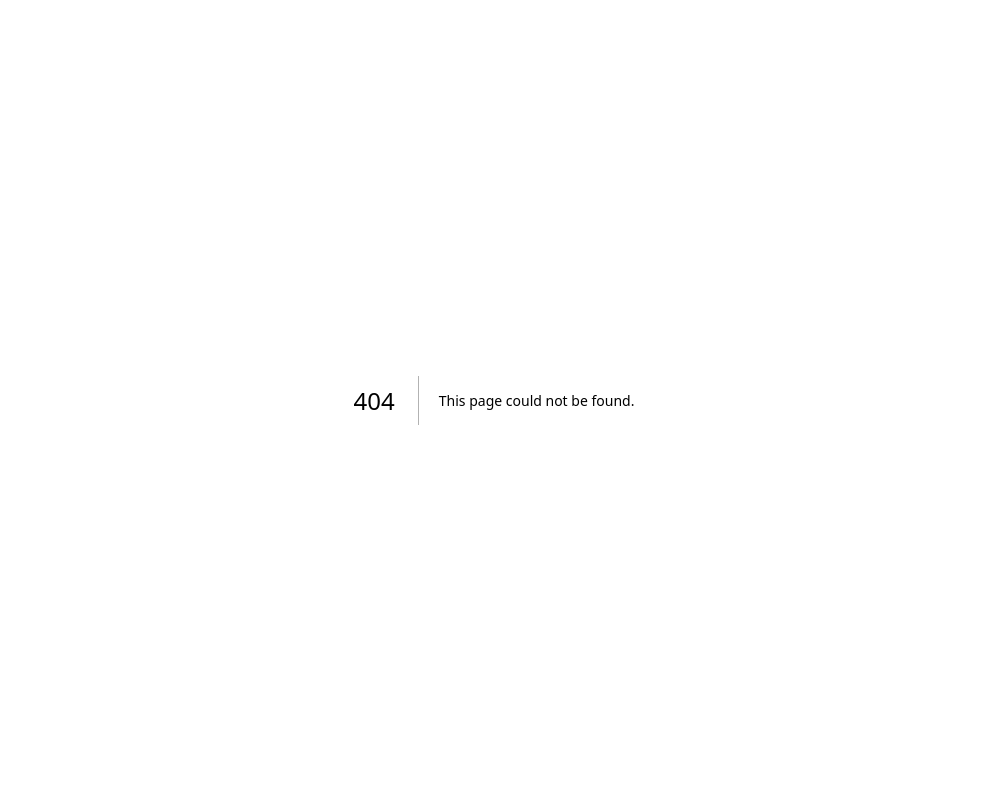
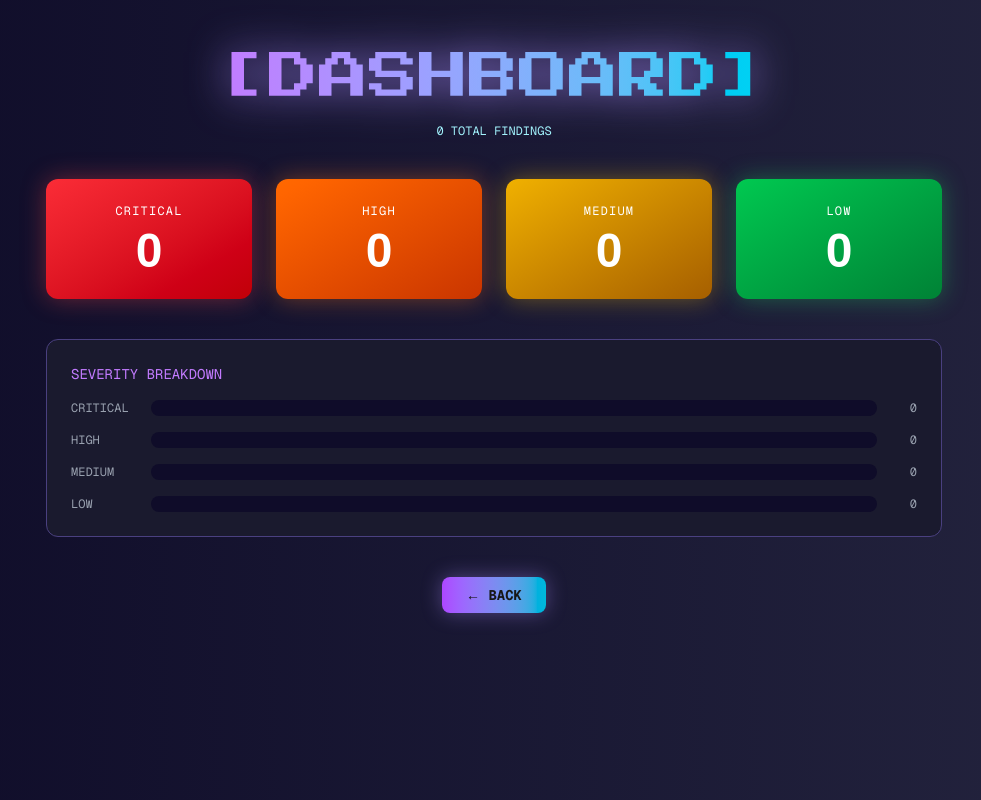
Before and after one commit to staagatajd/code-scanner, a Next.js app: page /dashboard in a window 1280 px wide. Before the commit this address had no page. Shown: the whole page, without its empty margins (146-1127 px from the left). Built offline with nearby package versions, Linux system fonts and the light colour scheme.

Commit message:
[feature] Dashboard page add

```diff
--- /dev/null
+++ b/app/dashboard/page.tsx
@@ -0,0 +1,104 @@
+"use client";
+
+import { useScanStore } from "@/store/useScanStore";
+
+export default function Dashboard() {
+  const { findings } = useScanStore();
+
+  const counts = {
+    critical: findings.filter((f) => f.severity === "critical").length,
+    high: findings.filter((f) => f.severity === "high").length,
+    medium: findings.filter((f) => f.severity === "medium").length,
+    low: findings.filter((f) => f.severity === "low").length,
+  };
+
+  const total = findings.length;
+
+  const severities = [
+    {
+      label: "CRITICAL",
+      count: counts.critical,
+      color: "from-red-500 to-red-700",
+      glow: "rgba(239,68,68,0.4)",
+    },
+    {
+      label: "HIGH",
+      count: counts.high,
+      color: "from-orange-500 to-orange-700",
+      glow: "rgba(249,115,22,0.4)",
+    },
+    {
+      label: "MEDIUM",
+      count: counts.medium,
+      color: "from-yellow-500 to-yellow-700",
+      glow: "rgba(234,179,8,0.4)",
+    },
+    {
+      label: "LOW",
+      count: counts.low,
+      color: "from-green-500 to-green-700",
+      glow: "rgba(34,197,94,0.4)",
+    },
+  ];
+
+  return (
+    <div className="min-h-screen bg-gradient-to-r from-[#0f0c29] to-[#302b63] to-[#24243e] p-10">
+      <div className="flex flex-col items-center mb-10">
+        <div
+          className="text-[50px] font-press-start bg-gradient-to-r from-purple-400 to-cyan-400 bg-clip-text text-transparent"
+          style={{ filter: "drop-shadow(0 0 20px rgba(167, 139, 250, 0.8))" }}
+        >
+          [DASHBOARD]
+        </div>
+
+        <div className="font-mono text-xs text-cyan-200 mt-2" >{total} TOTAL FINDINGS</div>
+      </div>
+
+      <div className="grid grid-cols-4 gap-6 max-w-4xl mx-auto mb-10">
+        {severities.map((s) => (
+          <div
+            key={s.label}
+            className={`rounded-xl p-6 bg-gradient-to-br ${s.color} flex flex-col items-center gap-2`}
+            style={{ boxShadow: `0 0 24px ${s.glow}` }}
+          >
+            <div className="text-white font-mono text-xs tracking-widest">{s.label}</div>
+            <div className="text-white font-bold text-5xl">{s.count}</div>
+          </div>
+        ))}
+      </div>
+
+      <div className="max-w-4xl mx-auto bg-[#1a1a2e] rounded-xl p-6 border border-[#4a4080]">
+        <div className="font-mono text-sm text-purple-400 mb-4">SEVERITY BREAKDOWN</div>
+        <div className="flex flex-col gap-4">
+          {severities.map((s) => (
+            <div key={s.label} className="flex items-center gap-4">
+              <div className="font-mono text-xs text-gray-400 w-16">{s.label}</div>
+              <div className="flex-1 bg-[#0f0c29] rounded-full h-4 overflow-hidden">
+                <div
+                  className={`h-full rounded-full bg-gradient-to-r ${s.color} transition-all duration-700`}
+                  style={{ width: total > 0 ? `${(s.count / total) * 100}%` : "0%" }}
+                />
+              </div>
+              <div className="font-mono text-xs text-gray-400 w-6 text-right">{s.count}</div>
+            </div>
+          ))}
+        </div>
+      </div>
+
+
+      <div className="flex justify-center mt-10">
+        <button
+          onClick={() => window.history.back()}
+          className="px-6 py-2 rounded-lg font-mono text-sm font-bold cursor-pointer
+          bg-gradient-to-r from-purple-500 to-cyan-500
+          hover:from-purple-400 hover:to-cyan-400
+          transition-all duration-300
+          shadow-[0_0_20px_rgba(167,139,250,0.4)]
+          hover:shadow-[0_0_30px_rgba(167,139,250,0.8)] hover:scale-105 active:scale-95"
+        >
+          ← BACK
+        </button>
+      </div>
+    </div>
+  );
+}
--- a/app/page.tsx
+++ b/app/page.tsx
@@ -7,10 +7,11 @@ import IssueCard from "./components/issueCard";
 import AIPanel from "./components/aiPanel";
 import ChatBox from "./components/aiChatBox";
 import Spinner from "./components/spinnerIcon";
+import { useScanStore } from "@/store/useScanStore";
 
 export default function CodeScanner() {
   const [code, setCode] = useState<string>("");
-  const [findings, setFindings] = useState<Finding[]>([]);
+  const {findings, setFindings} = useScanStore();
   const [hasScanned, setHasScanned] = useState<boolean>(false);
   const [analysis, setAnalysis] = useState<string>("");
 
--- a/package.json
+++ b/package.json
@@ -16,7 +16,8 @@
     "react": "19.2.3",
     "react-dom": "19.2.3",
     "react-markdown": "^10.1.0",
-    "react-syntax-highlighter": "^16.1.1"
+    "react-syntax-highlighter": "^16.1.1",
+    "zustand": "^5.0.12"
   },
   "devDependencies": {
     "@tailwindcss/postcss": "^4",
--- /dev/null
+++ b/store/useScanStore.ts
@@ -0,0 +1,19 @@
+import { create } from "zustand";
+import { Finding } from "@/lib/scanner";
+import { persist } from "zustand/middleware";
+
+interface ScanStore
+{
+    findings: Finding[];
+    setFindings: (findings: Finding[]) => void;
+}
+
+export const useScanStore = create<ScanStore>()(
+    persist(
+        (set) => ({
+    findings: [],
+    setFindings: (findings) => set({findings}),}),
+    {
+        name: "scan-store",
+    })
+)
```
Also changed, not shown: 1 other file (tests, documents, lock files or other folders).
